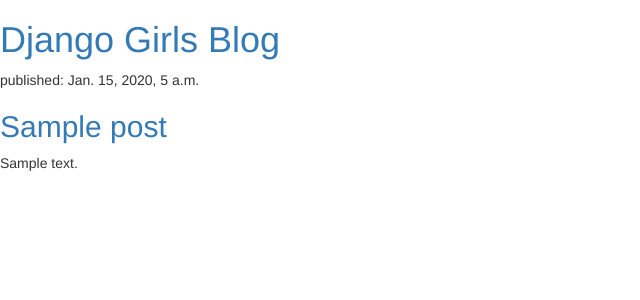
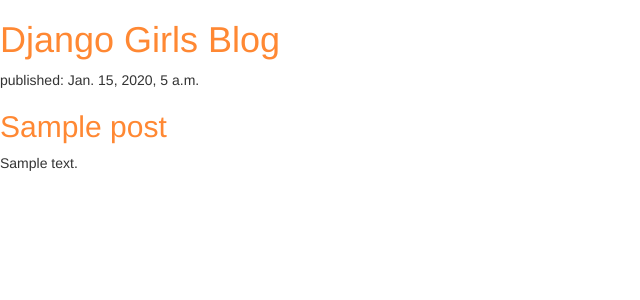
Before and after one commit to ryan-mcelroy/my-first-blog, a Django app: page / in a window 1280 px wide. Shown: the top 300 px of the page, without its empty margins (0-640 px from the left). Run offline with Django 3.2, Linux system fonts and the light colour scheme; tables that the repository leaves empty hold one stand-in row (values such as "Sample post"); some libraries are stand-ins or nearby versions.

Commit message:
redo add css styling

```diff
--- /dev/null
+++ b/blog/static/css/blog.css
@@ -0,0 +1,3 @@
+h1 a, h2 a {
+    color: #FF8833;
+}
--- a/blog/templates/blog/post_list.html
+++ b/blog/templates/blog/post_list.html
@@ -1,8 +1,10 @@
+{% load static %}
 <html>
     <head>
         <title>Django Girls blog</title>
         <link rel="stylesheet" href="//maxcdn.bootstrapcdn.com/bootstrap/3.2.0/css/bootstrap.min.css">
         <link rel="stylesheet" href="//maxcdn.bootstrapcdn.com/bootstrap/3.2.0/css/bootstrap-theme.min.css">
+        <link rel="stylesheet" href="{% static 'css/blog.css' %}">
     </head>
     <body>
         <div>
@@ -16,6 +18,5 @@
                 <p>{{ post.text|linebreaksbr }}</p>
             </div>
         {% endfor %}
-
     </body>
 </html>
```
